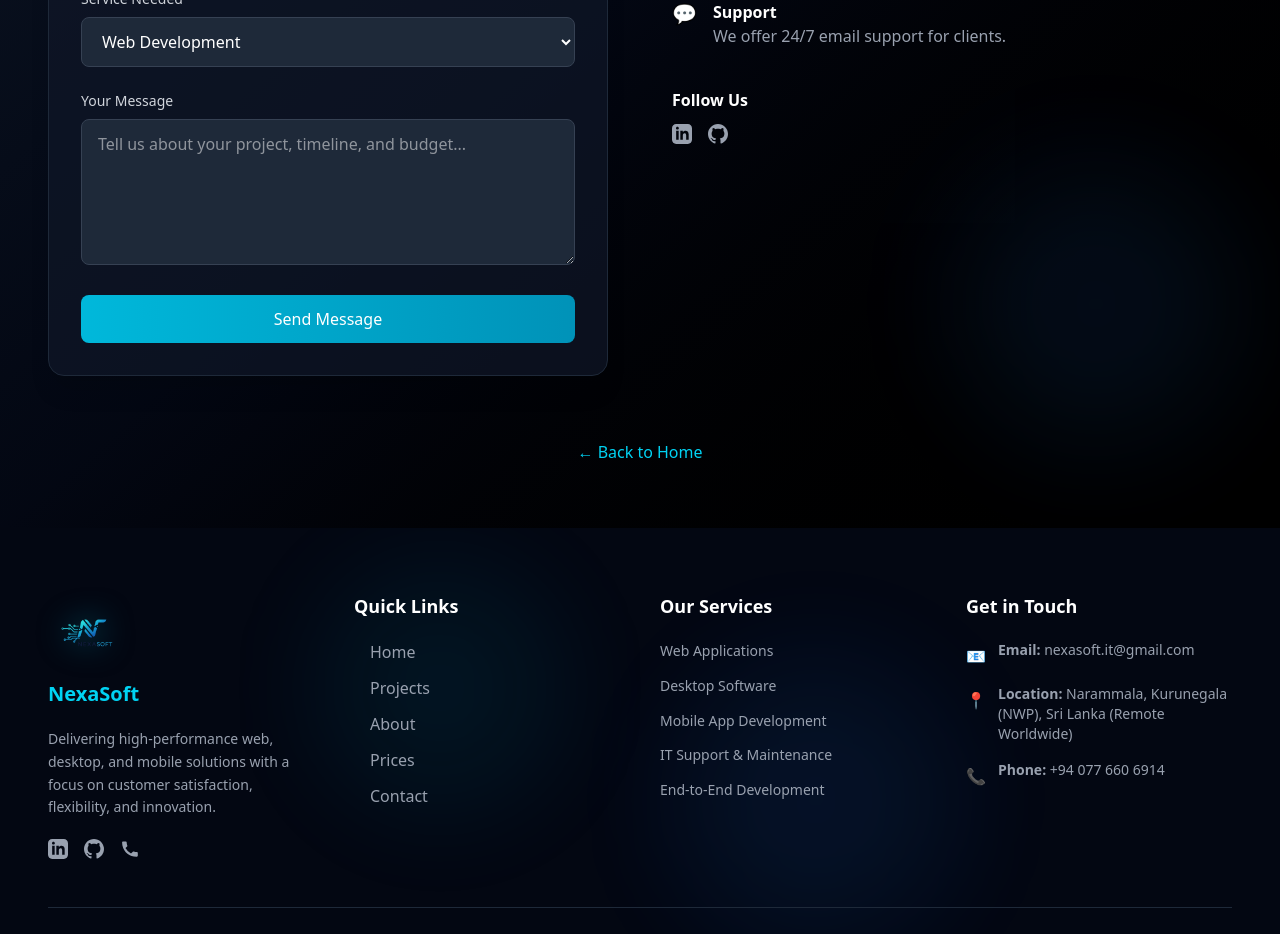
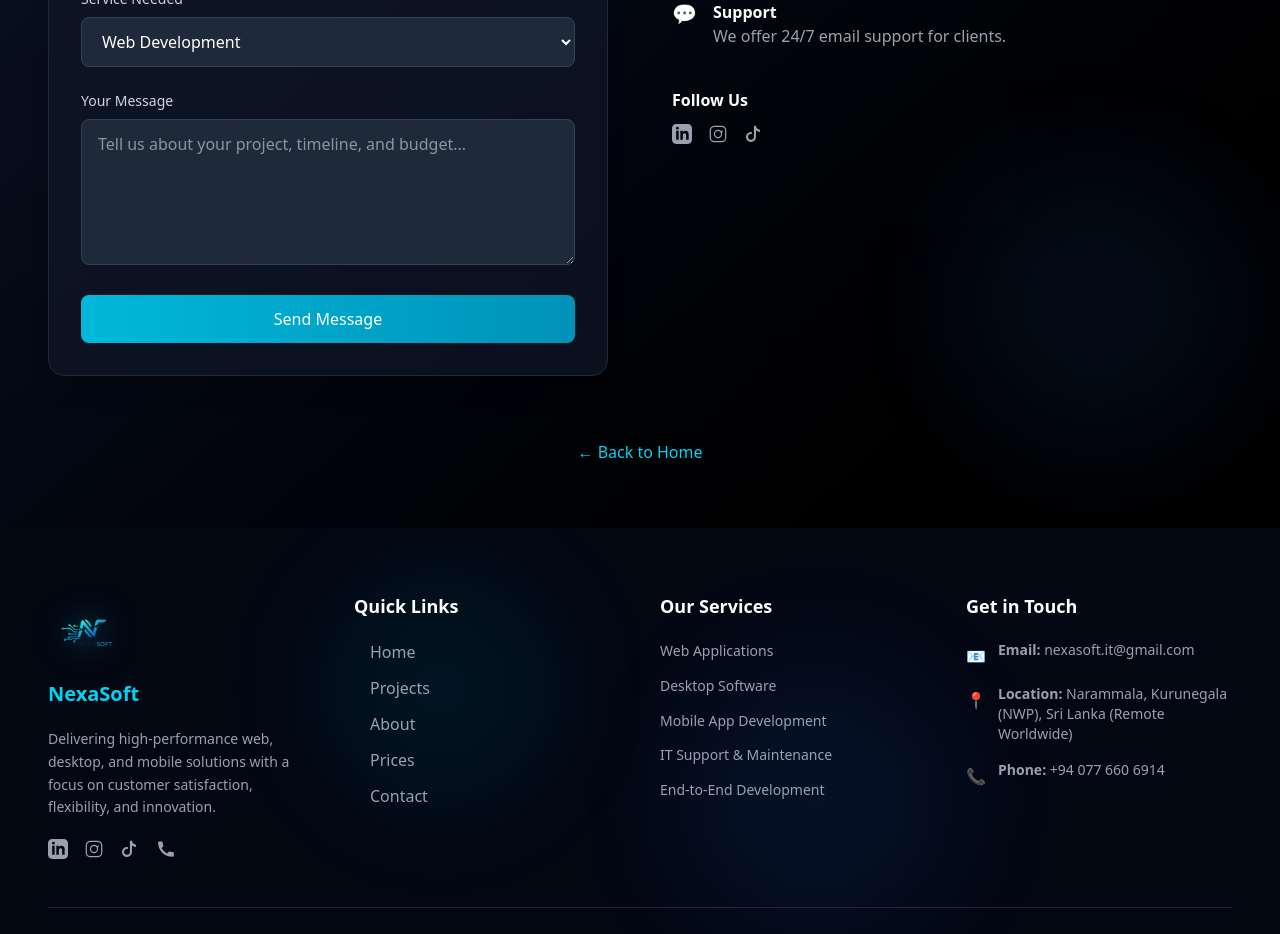
Before and after one commit to MohamadRiza/nexasoft, a React (Vite) app: page /contact in a window 1280 px wide. Shown: the part 660-1594 px from the top of the page. Built offline with nearby package versions, Linux system fonts and the light colour scheme.

Commit message:
nexasoft.it@gmail.com1

```diff
--- a/src/Components/Footer.jsx
+++ b/src/Components/Footer.jsx
@@ -42,37 +42,48 @@ const Footer = () => {
             Delivering high-performance web, desktop, and mobile solutions with a focus on customer satisfaction, flexibility, and innovation.
           </p>
           <div className="flex justify-center lg:justify-start space-x-4">
-            {/* Social Icons */}
+            {/* LinkedIn */}
             <a
-              href="https://www.linkedin.com/in/mohamad-riza-rawufdeen-9a6b76254"
+              href="https://www.linkedin.com/company/nexasoft-site/"
               target="_blank"
               rel="noopener noreferrer"
               className="text-gray-400 hover:text-cyan-400 transition"
               aria-label="LinkedIn"
             >
-              {/* LinkedIn SVG */}
               <svg className="w-5 h-5" fill="currentColor" viewBox="0 0 24 24">
                 <path d="M19 0h-14c-2.761 0-5 2.239-5 5v14c0 2.761 2.239 5 5 5h14c2.762 0 5-2.239 5-5v-14c0-2.761-2.238-5-5-5zm-11 19h-3v-11h3v11zm-1.5-12.268c-.966 0-1.75-.79-1.75-1.764s.784-1.764 1.75-1.764 1.75.79 1.75 1.764-.783 1.764-1.75 1.764zm13.5 12.268h-3v-5.604c0-3.368-4-3.113-4 0v5.604h-3v-11h3v1.765c1.396-2.586 7-2.777 7 2.476v6.759z"/>
               </svg>
             </a>
+            {/* Instagram */}
             <a
-              href="https://www.linkedin.com/in/mohamad-riza-rawufdeen-9a6b76254"
+              href="https://www.instagram.com/nexasoft_com?igsh=MXh3cnRwdTRyaTE1dQ=="
               target="_blank"
               rel="noopener noreferrer"
               className="text-gray-400 hover:text-cyan-400 transition"
-              aria-label="GitHub"
+              aria-label="Instagram"
             >
-              {/* GitHub SVG */}
               <svg className="w-5 h-5" fill="currentColor" viewBox="0 0 24 24">
-                <path d="M12 0c-6.626 0-12 5.373-12 12 0 5.302 3.438 9.8 8.207 11.387.599.111.793-.261.793-.577v-2.234c-3.338.726-4.033-1.416-4.033-1.416-.546-1.387-1.333-1.756-1.333-1.756-1.089-.745.083-.729.083-.729 1.205.084 1.839 1.237 1.839 1.237 1.07 1.834 2.807 1.304 3.492.997.107-.775.418-1.305.762-1.604-2.665-.305-5.467-1.334-5.467-5.931 0-1.311.469-2.381 1.236-3.221-.124-.303-.535-1.524.117-3.176 0 0 1.008-.322 3.301 1.23.957-.266 1.983-.399 3.003-.404 1.02.005 2.047.138 3.006.404 2.291-1.552 3.297-1.23 3.297-1.23.653 1.653.242 2.874.118 3.176.77.84 1.235 1.911 1.235 3.221 0 4.609-2.807 5.624-5.479 5.921.43.372.823 1.102.823 2.222v3.293c0 .319.192.694.801.576 4.765-1.589 8.199-6.086 8.199-11.386 0-6.627-5.373-12-12-12z"/>
+                    <path d="M7.75 2h8.5A5.75 5.75 0 0122 7.75v8.5A5.75 5.75 0 0116.25 22h-8.5A5.75 5.75 0 012 16.25v-8.5A5.75 5.75 0 017.75 2zm0 1.5A4.25 4.25 0 003.5 7.75v8.5A4.25 4.25 0 007.75 20.5h8.5a4.25 4.25 0 004.25-4.25v-8.5A4.25 4.25 0 0016.25 3.5h-8.5zM12 7a5 5 0 110 10 5 5 0 010-10zm0 1.5a3.5 3.5 0 100 7 3.5 3.5 0 000-7zm4.75-.75a1 1 0 110 2 1 1 0 010-2z" />
               </svg>
             </a>
+            {/* TikTok */}
+            <a
+              href="https://www.tiktok.com/@nexasoft_2025?_t=ZS-8zUuC5khCjK&_r=1"
+              target="_blank"
+              rel="noopener noreferrer"
+              className="text-gray-400 hover:text-cyan-400 transition"
+              aria-label="TikTok"
+            >
+              <svg className="w-5 h-5" fill="currentColor" viewBox="0 0 24 24">
+                <path d="M12 2h2.4c.1 1 .5 2.1 1.2 3a6 6 0 003.6 2v2.5a8 8 0 01-4.8-1.6v7.6a5.9 5.9 0 01-6 6c-3.3 0-6-2.7-6-6s2.7-6 6-6c.4 0 .7 0 1 .1V12c-.3-.1-.6-.1-1-.1a3.5 3.5 0 103.5 3.5V2z"/>
+              </svg>
+            </a>
+            {/* Phone */}
             <a
               href="tel:+940776606914"
               className="text-gray-400 hover:text-cyan-400 transition"
               aria-label="Phone"
             >
-              {/* Phone SVG */}
               <svg className="w-5 h-5" fill="currentColor" viewBox="0 0 24 24">
                 <path d="M6.62 10.79a15.053 15.053 0 006.59 6.59l2.2-2.2a1 1 0 011.11-.21c1.2.48 2.5.74 3.85.74a1 1 0 011 1v3.5a1 1 0 01-1 1C10.07 21.5 2.5 13.93 2.5 4a1 1 0 011-1h3.5a1 1 0 011 1c0 1.35.26 2.65.74 3.85a1 1 0 01-.21 1.11l-2.2 2.2z"/>
               </svg>
@@ -117,7 +128,10 @@ const Footer = () => {
             <li className="flex items-start space-x-3">
               <span className="text-cyan-400 mt-1">📧</span>
               <span className="text-sm text-gray-400">
-                <strong>Email:</strong> <a href="mailto:nexasoft.it@gmail.com" className="hover:text-blue-500">nexasoft.it@gmail.com</a>
+                <strong>Email:</strong>{" "}
+                <a href="mailto:nexasoft.it@gmail.com" className="hover:text-blue-500">
+                  nexasoft.it@gmail.com
+                </a>
               </span>
             </li>
             <li className="flex items-start space-x-3">
@@ -129,12 +143,14 @@ const Footer = () => {
             <li className="flex items-start space-x-3">
               <span className="text-cyan-400 mt-1">📞</span>
               <span className="text-sm text-gray-400">
-                <strong>Phone:</strong> <a href="tel:+940776606914" className="hover:text-blue-500">+94 077 660 6914</a>
+                <strong>Phone:</strong>{" "}
+                <a href="tel:+940776606914" className="hover:text-blue-500">
+                  +94 077 660 6914
+                </a>
               </span>
             </li>
           </ul>
         </div>
-
       </div>
 
       {/* Bottom Bar */}
--- a/src/Pages/Contact.jsx
+++ b/src/Pages/Contact.jsx
@@ -236,14 +236,33 @@ const Contact = () => {
             <div>
               <h3 className="text-white font-semibold mb-3">Follow Us</h3>
               <div className="flex space-x-4">
-                <a href="https://www.linkedin.com/in/mohamad-riza-rawufdeen-9a6b76254" target="_blank" rel="noopener noreferrer" className="text-gray-400 hover:text-cyan-400 transition">
+                <a href="https://www.linkedin.com/company/nexasoft-site/" target="_blank" rel="noopener noreferrer" className="text-gray-400 hover:text-cyan-400 transition">
                   <span className="sr-only">LinkedIn</span>
                   <svg className="w-5 h-5" fill="currentColor" viewBox="0 0 24 24"><path d="M19 0h-14c-2.761 0-5 2.239-5 5v14c0 2.761 2.239 5 5 5h14c2.762 0 5-2.239 5-5v-14c0-2.761-2.238-5-5-5zm-11 19h-3v-11h3v11zm-1.5-12.268c-.966 0-1.75-.79-1.75-1.764s.784-1.764 1.75-1.764 1.75.79 1.75 1.764-.783 1.764-1.75 1.764zm13.5 12.268h-3v-5.604c0-3.368-4-3.113-4 0v5.604h-3v-11h3v1.765c1.396-2.586 7-2.777 7 2.476v6.759z"/></svg>
                 </a>
-                <a href="https://www.linkedin.com/in/mohamad-riza-rawufdeen-9a6b76254" target="_blank" rel="noopener noreferrer" className="text-gray-400 hover:text-cyan-400 transition">
-                  <span className="sr-only">GitHub</span>
-                  <svg className="w-5 h-5" fill="currentColor" viewBox="0 0 24 24"><path d="M12 0c-6.626 0-12 5.373-12 12 0 5.302 3.438 9.8 8.207 11.387.599.111.793-.261.793-.577v-2.234c-3.338.726-4.033-1.416-4.033-1.416-.546-1.387-1.333-1.756-1.333-1.756-1.089-.745.083-.729.083-.729 1.205.084 1.839 1.237 1.839 1.237 1.07 1.834 2.807 1.304 3.492.997.107-.775.418-1.305.762-1.604-2.665-.305-5.467-1.334-5.467-5.931 0-1.311.469-2.381 1.236-3.221-.124-.303-.535-1.524.117-3.176 0 0 1.008-.322 3.301 1.23.957-.266 1.983-.399 3.003-.404 1.02.005 2.047.138 3.006.404 2.291-1.552 3.297-1.23 3.297-1.23.653 1.653.242 2.874.118 3.176.77.84 1.235 1.911 1.235 3.221 0 4.609-2.807 5.624-5.479 5.921.43.372.823 1.102.823 2.222v3.293c0 .319.192.694.801.576 4.765-1.589 8.199-6.086 8.199-11.386 0-6.627-5.373-12-12-12z"/></svg>
-                </a>
+                <a
+              href="https://www.instagram.com/nexasoft_com?igsh=MXh3cnRwdTRyaTE1dQ=="
+              target="_blank"
+              rel="noopener noreferrer"
+              className="text-gray-400 hover:text-cyan-400 transition"
+              aria-label="Instagram"
+            >
+              <svg className="w-5 h-5" fill="currentColor" viewBox="0 0 24 24">
+                    <path d="M7.75 2h8.5A5.75 5.75 0 0122 7.75v8.5A5.75 5.75 0 0116.25 22h-8.5A5.75 5.75 0 012 16.25v-8.5A5.75 5.75 0 017.75 2zm0 1.5A4.25 4.25 0 003.5 7.75v8.5A4.25 4.25 0 007.75 20.5h8.5a4.25 4.25 0 004.25-4.25v-8.5A4.25 4.25 0 0016.25 3.5h-8.5zM12 7a5 5 0 110 10 5 5 0 010-10zm0 1.5a3.5 3.5 0 100 7 3.5 3.5 0 000-7zm4.75-.75a1 1 0 110 2 1 1 0 010-2z" />
+              </svg>
+            </a>
+            <a
+              href="https://www.tiktok.com/@nexasoft_2025?_t=ZS-8zUuC5khCjK&_r=1"
+              target="_blank"
+              rel="noopener noreferrer"
+              className="text-gray-400 hover:text-cyan-400 transition"
+              aria-label="TikTok"
+            >
+              <svg className="w-5 h-5" fill="currentColor" viewBox="0 0 24 24">
+                <path d="M12 2h2.4c.1 1 .5 2.1 1.2 3a6 6 0 003.6 2v2.5a8 8 0 01-4.8-1.6v7.6a5.9 5.9 0 01-6 6c-3.3 0-6-2.7-6-6s2.7-6 6-6c.4 0 .7 0 1 .1V12c-.3-.1-.6-.1-1-.1a3.5 3.5 0 103.5 3.5V2z"/>
+              </svg>
+            </a>
+
               </div>
             </div>
           </div>
```
Also changed, not shown: 1 other file (tests, documents, lock files or other folders).
